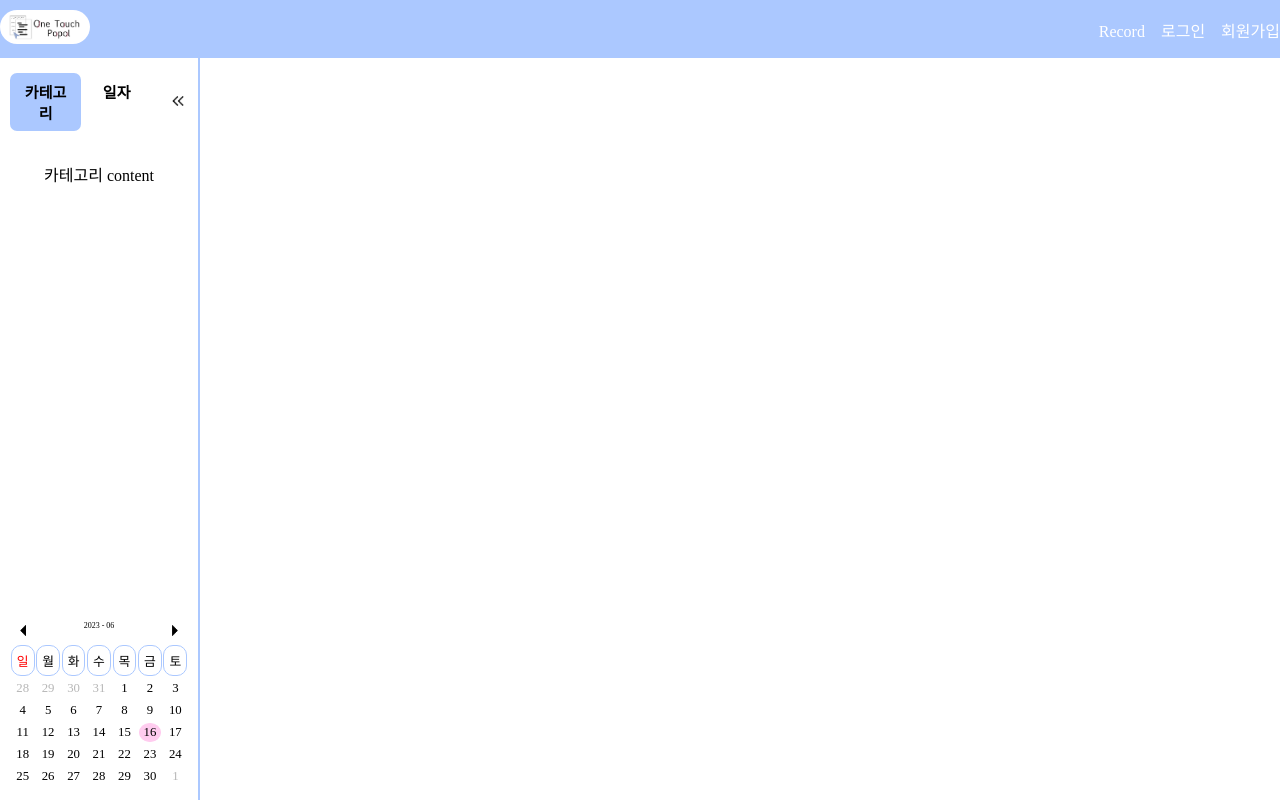
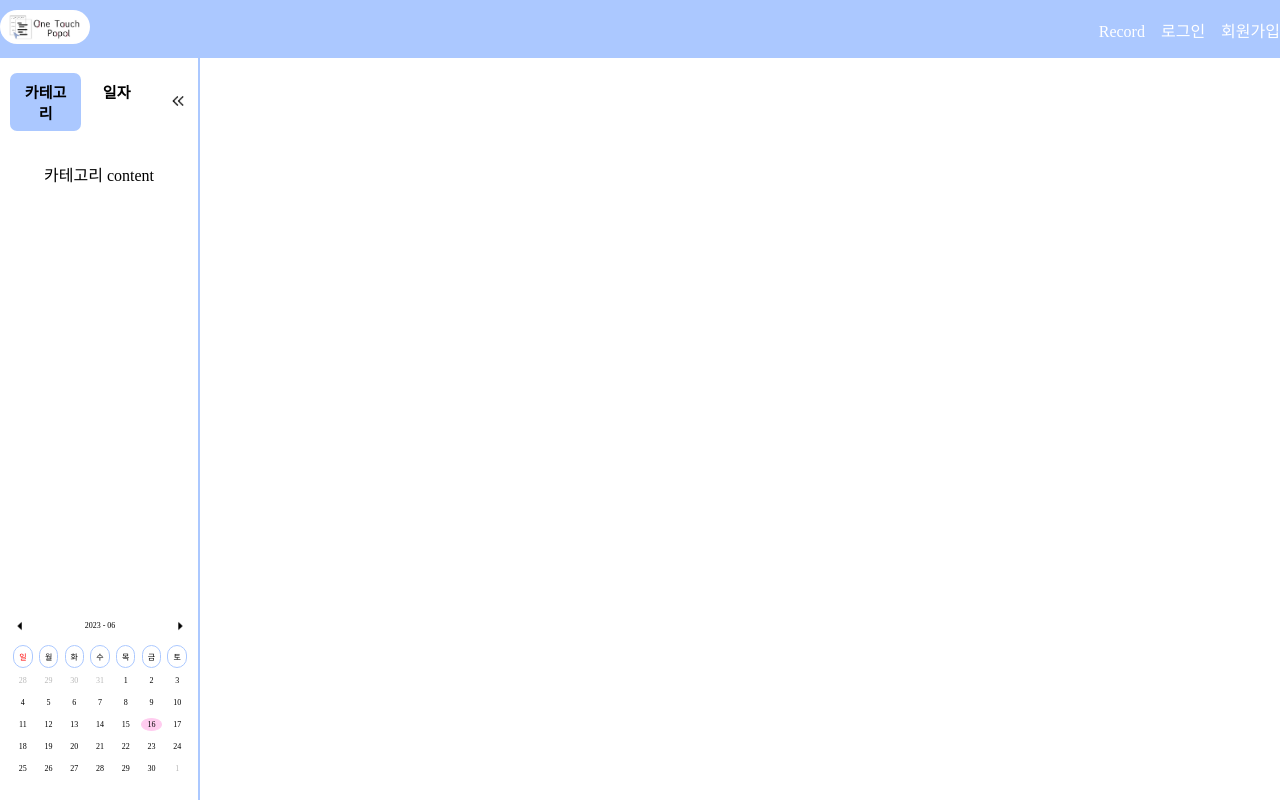
Before and after one commit to ONE-TOUCH-POPOL/FrontEnd, a React (Create React App) app: page /record in a window 1280 px wide. Built offline with nearby package versions, Linux system fonts and the light colour scheme; no server answers; a web font is replaced by a local one.

Commit message:
fix: sidebar안의 calendar 깨지는 문제 해결

```diff
--- a/src/components/calendar/Calendar.styled.jsx
+++ b/src/components/calendar/Calendar.styled.jsx
@@ -36,7 +36,6 @@ const CalendarStyle = styled.div.attrs((props) => ({}))`
           display: flex;
           /* justify-content: center; */
           font-size: 1vh;
-          /* margin: 0 10%; */
         }
       }
 
@@ -56,7 +55,7 @@ const CalendarStyle = styled.div.attrs((props) => ({}))`
               display: flex;
               justify-content: center;
               width: 100%;
-              font-size: 1vw;
+              font-size: 1vh;
               margin-bottom: 10px;
               .calendar_body_head_day {
                 border: 1.4px solid #abc8ff;
@@ -90,7 +89,7 @@ const Days_style = styled.div.attrs((props) => ({}))`
       margin: 2px;
       width: 100%;
       height: 100%;
-      font-size: 1vw;
+      font-size: 1vh;
 
       /* padding: 5px 10px; */
     `;
--- a/src/components/calendar/calendar.jsx
+++ b/src/components/calendar/calendar.jsx
@@ -92,7 +92,7 @@ const Calendar = ({ ...props }) => {
               setMoment((prev) => prev.clone().subtract(1, "month"));
             }}
           >
-            <img src="/img/arrow_left.png" style={{ height: "5vh", paddingTop: "1vw" }} />
+            <img src="/img/arrow_left.png" style={{ height: "3vh", paddingTop: "0.5vh" }} />
           </button>
           <div className="calendar_head_text">{today.format("YYYY - MM ")}</div>
 
@@ -102,7 +102,7 @@ const Calendar = ({ ...props }) => {
               setMoment((prev) => prev.clone().add(1, "month"));
             }}
           >
-            <img src="/img/arrow_right.png" style={{ height: "5vh", paddingTop: "1vw" }} />
+            <img src="/img/arrow_right.png" style={{ height: "3vh", paddingTop: "0.5vh" }} />
           </button>
         </div>
         {/* calendar head : < 년 월 > end  */}
--- a/src/components/closeSidebar/CloseSidebar.jsx
+++ b/src/components/closeSidebar/CloseSidebar.jsx
@@ -1,5 +1,5 @@
 import React from "react";
-import { CloseSidebarLayout } from "./CloseSidebar.styled";
+import { CloseSidebarLayout } from "./CloseSidebar.Layout";
 
 const CloseSidebar = ({ handleCloseSidebar }) => {
   return (
--- a/src/components/openSidebar/OpenSidebar.styled.jsx
+++ b/src/components/openSidebar/OpenSidebar.Layout.jsx
@@ -15,8 +15,8 @@ const OpenSidebarLayout = styled.div`
 
 const OpenSidebarCalendarLayout = styled.div`
   display: flex;
-  width: 100%;
-  height: 0;
+  width: 200px;
+  height: 200px;
   padding-bottom: 120%;
   /* height: 30%; */
   margin-top: auto;
--- a/src/components/openSidebar/OpenSidebar.jsx
+++ b/src/components/openSidebar/OpenSidebar.jsx
@@ -1,5 +1,5 @@
 import React from "react";
-import { OpenSidebarLayout, OpenSidebarCalendarLayout } from "./OpenSidebar.styled";
+import { OpenSidebarLayout, OpenSidebarCalendarLayout } from "./OpenSidebar.Layout";
 import CalendarComponent from "../../components/calendar";
 import TabMenuComponent from "../../components/tabMenu";
 const OpenSidebar = ({ handleOpenSidebar }) => {
```
Also changed, not shown: src/components/closeSidebar/CloseSidebar.Layout.jsx (renamed from src/components/closeSidebar/CloseSidebar.styled.jsx).
